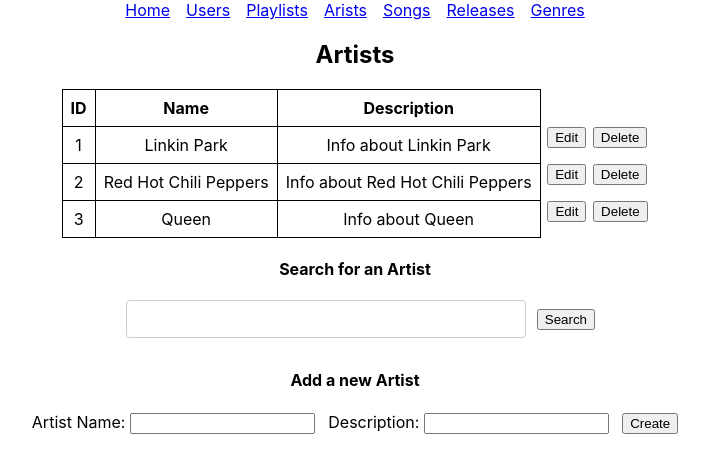
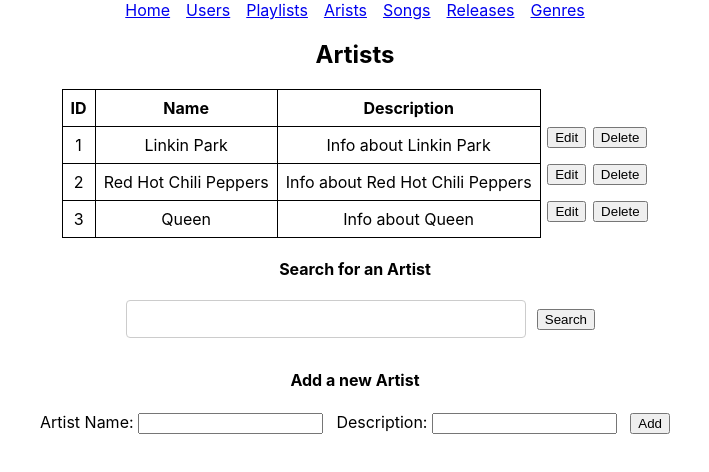
Before and after one commit to GarrChri/CS340_Group26_MusicStreamer, a React (Create React App) app: page /artists in a window 1280 px wide. Shown: the top 472 px of the page, without its empty margins (285-994 px from the left). Built offline with nearby package versions, Linux system fonts and the light colour scheme.

Commit message:
Minor fixes

```diff
--- a/src/components/Artists.js
+++ b/src/components/Artists.js
@@ -55,7 +55,7 @@
                 <input type="text" id="artist-name" className="form-create-input" />
                 <label for="artist-description">Description: </label>
                 <input type="text" id="artist-description" className="form-create-input" />
-                <button>Create</button>
+                <button>Add</button>
             </form>
 
 
--- a/src/components/Playlists.js
+++ b/src/components/Playlists.js
@@ -50,7 +50,7 @@
             <input type="text" id="playlist-name" className="form-create-input" />
             <label for="playlist-creator">Created by: </label>
             <input type="text" id="playlist-creator" className="form-create-input" />
-            <button>Create</button>
+            <button>Add</button>
             </form>
 
             <h5>*Sample view of playlist 1</h5>
```
